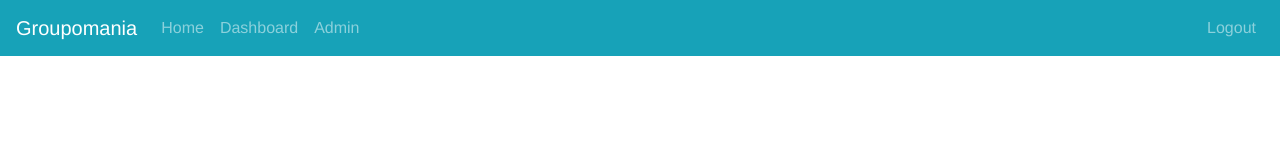
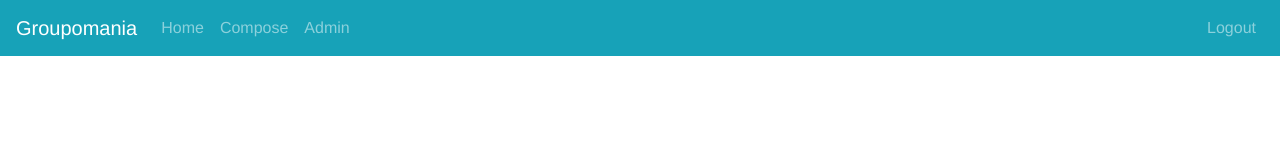
Before and after one commit to manu2711/project7, a Vue app in the folder client/: page /#/ in a window 1280 px wide. Shown: the top 160 px of the page. Built offline with nearby package versions, Linux system fonts and the light colour scheme; sample sign-in values are in the browser's storage.

Commit message:
Update Header ul

```diff
--- a/client/src/components/Header.vue
+++ b/client/src/components/Header.vue
@@ -8,12 +8,13 @@
       <b-collapse id="nav-collapse" is-nav>
         <b-navbar-nav>
           <b-nav-item to="/">Home</b-nav-item>
-          <b-nav-item to="/dashboard">Dashboard</b-nav-item>
+          <b-nav-item to="/compose">Compose</b-nav-item>
           <b-nav-item to="#">Admin</b-nav-item>
         </b-navbar-nav>
 
         <!-- Right aligned nav items -->
         <b-navbar-nav class="ml-auto">
+          <b-nav-item v-if="isLoggedIn" href="#">{{this.$store.getters.userName}}</b-nav-item>
           <b-nav-item v-if="isLoggedIn" href="#" @click="logout">Logout</b-nav-item>
         </b-navbar-nav>
       </b-collapse>
```
